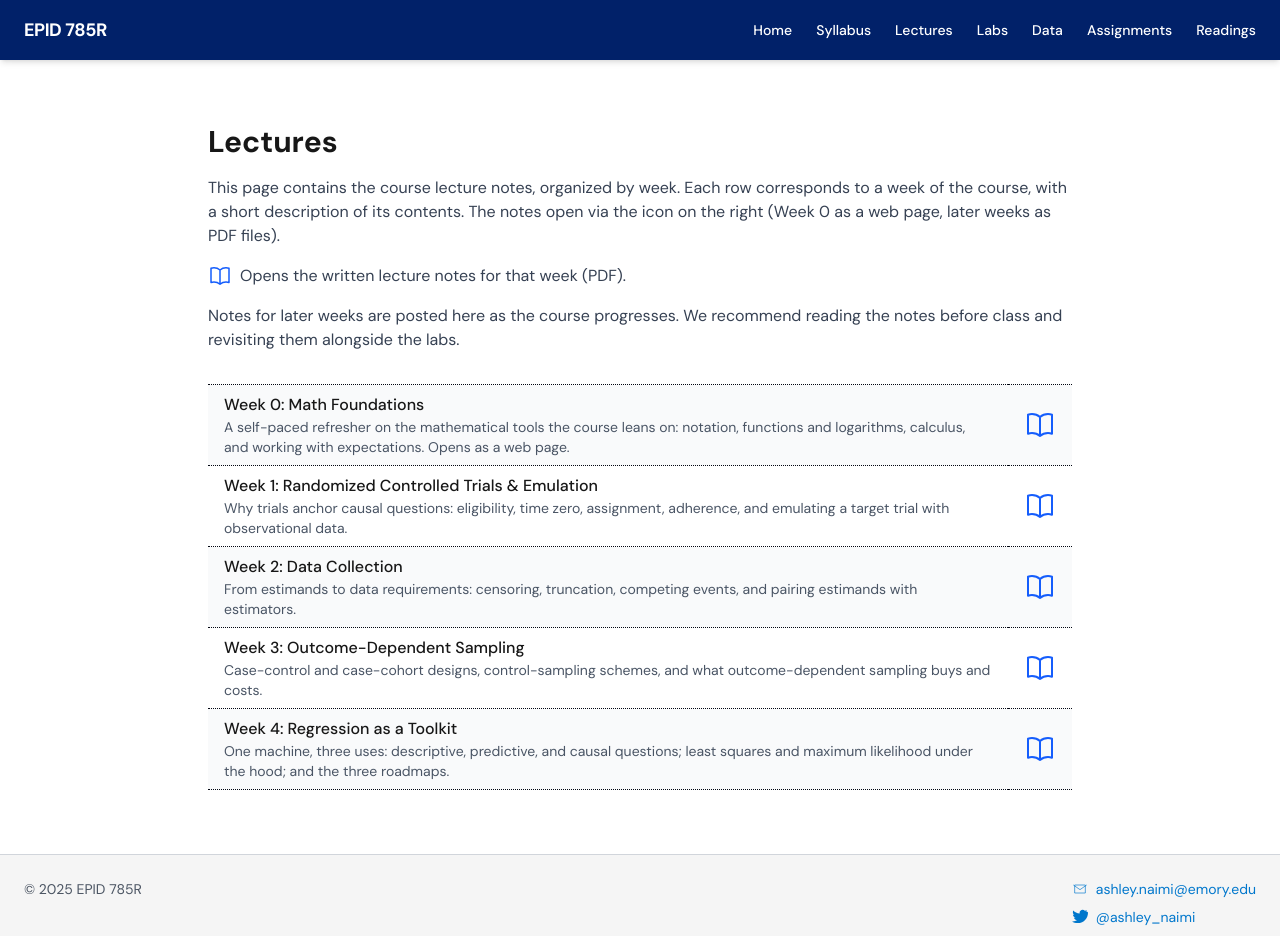
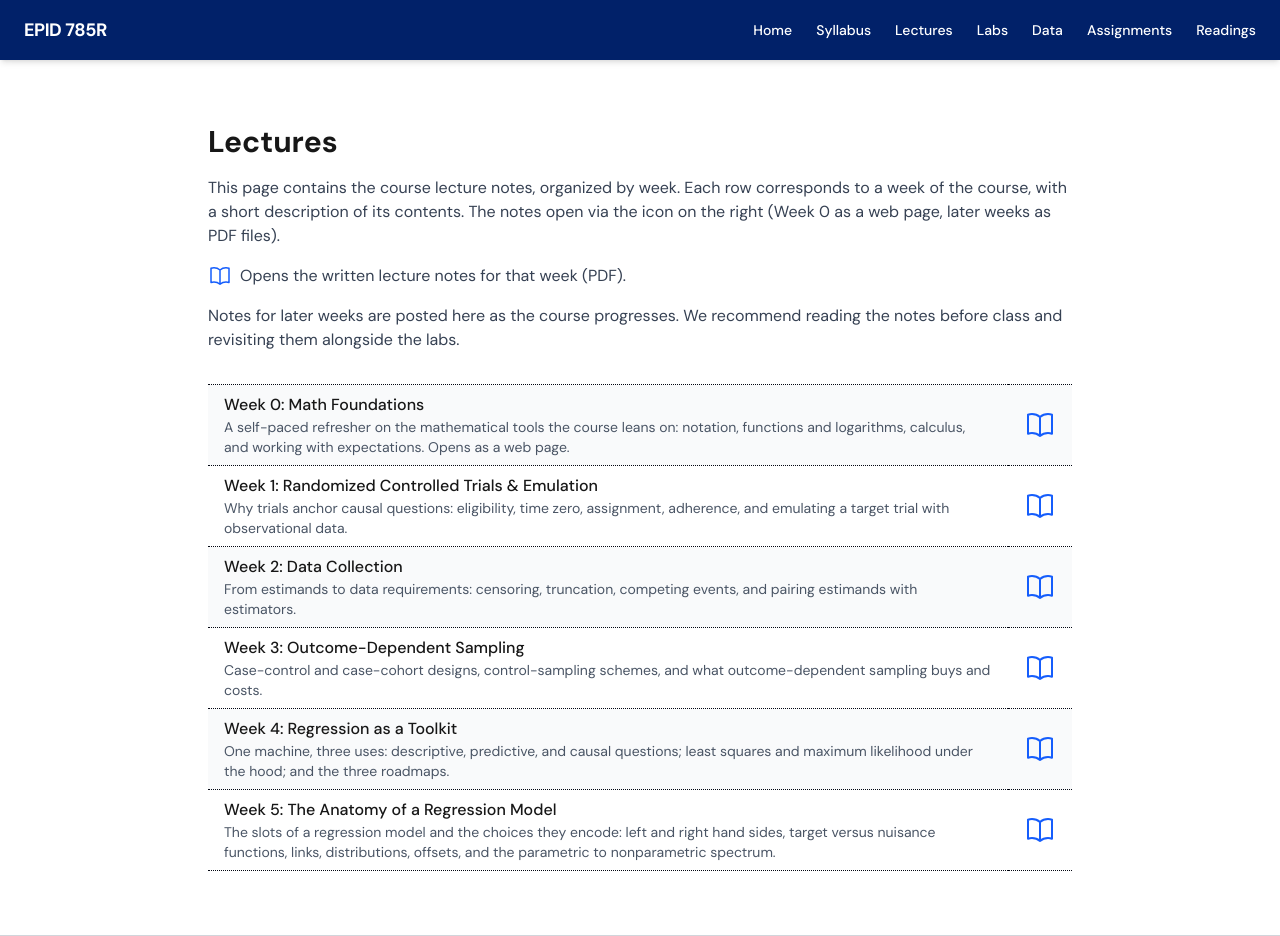
Before and after one commit to ainaimi/epid750-site, a Next.js app: page /lectures in a window 1280 px wide. Shown: the top 936 px of the page. Built offline with nearby package versions, Linux system fonts and the light colour scheme.

Commit message:
Course content update: 2026-09-22 20:38

```diff
--- a/src/app/lectures/page.tsx
+++ b/src/app/lectures/page.tsx
@@ -40,6 +40,12 @@ export default function LecturesPage() {
       description:
         "One machine, three uses: descriptive, predictive, and causal questions; least squares and maximum likelihood under the hood; and the three roadmaps.",
       notes: asset("/notes/week4_regression_toolkit.pdf"),
+    },
+    {
+      topic: "Week 5: The Anatomy of a Regression Model",
+      description:
+        "The slots of a regression model and the choices they encode: left and right hand sides, target versus nuisance functions, links, distributions, offsets, and the parametric to nonparametric spectrum.",
+      notes: asset("/notes/week5_regression_anatomy.pdf"),
     },
   ];
 
```
Also changed, not shown: 1 other file (tests, documents, lock files or other folders).
